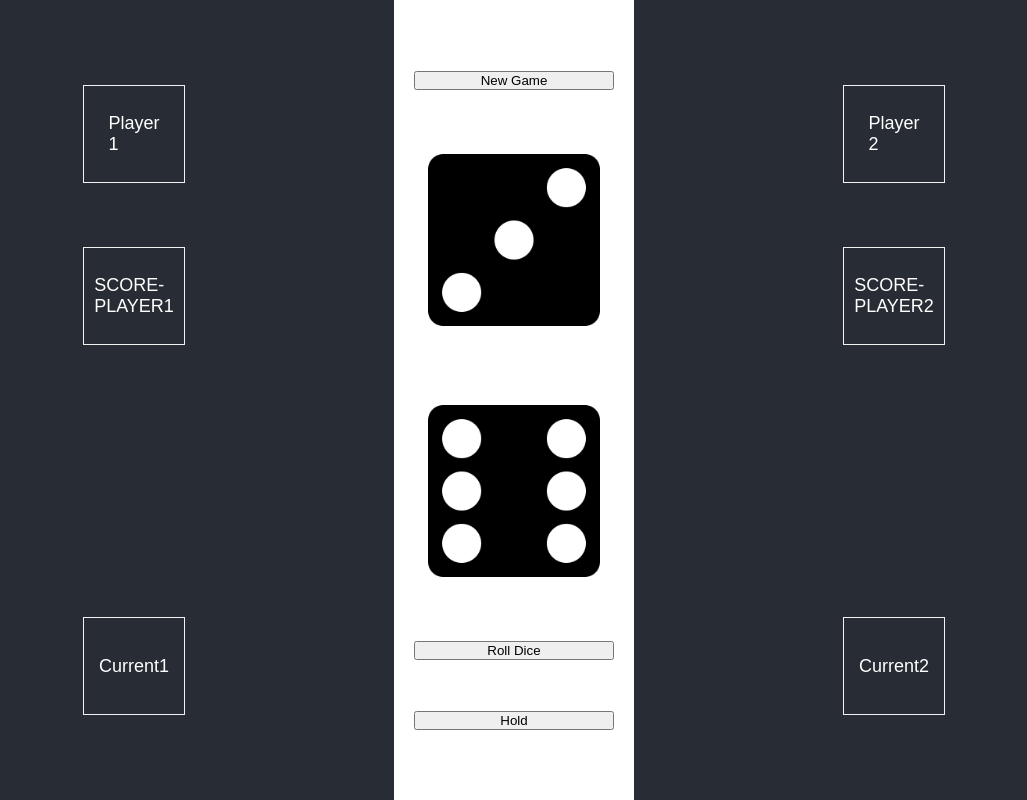
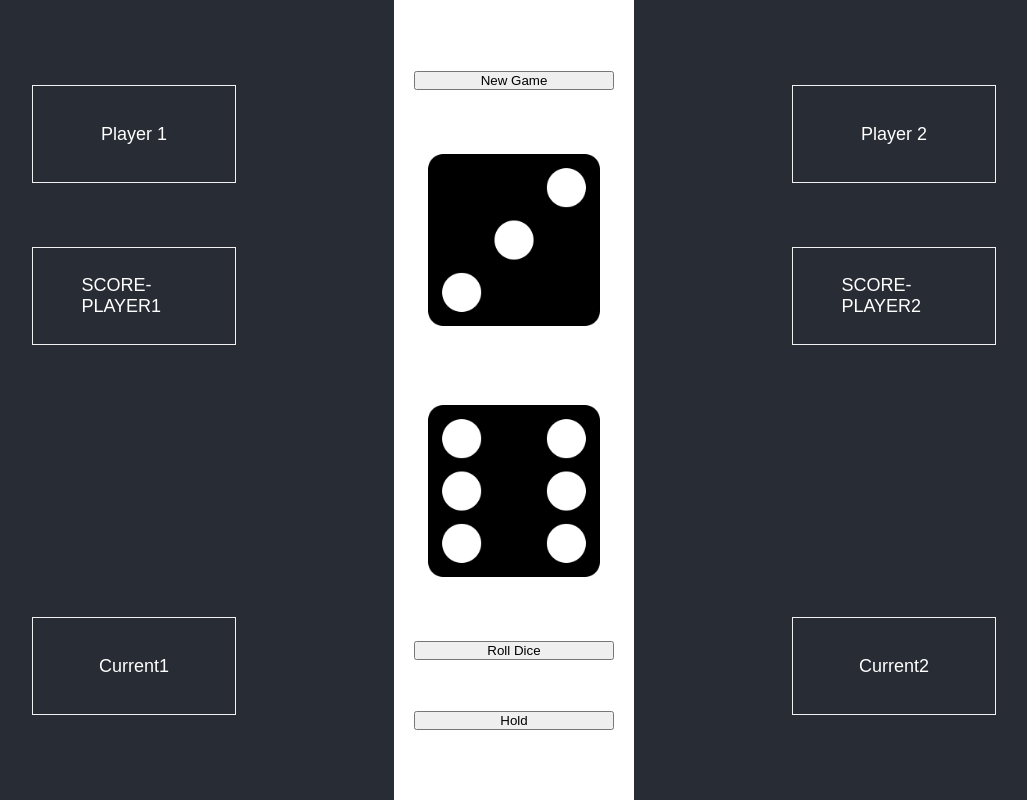
Before and after one commit to sivanxpeer/weekend8-dice-game, a React (Create React App) app: page / in a window 1280 px wide. Shown: the whole page, without its empty margins (126-1153 px from the left). Built offline with nearby package versions, Linux system fonts and the light colour scheme; the HTML template or start-up script is replaced by a standard one.

Commit message:
player component style

```diff
--- a/src/components/Dice/Dice.jsx
+++ b/src/components/Dice/Dice.jsx
@@ -9,10 +9,6 @@ import './Dice.css'
 // image6 = import(/assets/images / dice_icon_06);
 
 const DiceImage = ["image-1", "image-2", "image-3", "image-4", "image-5", "image-6"];
-
-// rollDice=()=>{
-
-// }
 
 export default class Dice extends React.Component {
 
--- a/src/components/Player/Player.css
+++ b/src/components/Player/Player.css
@@ -22,7 +22,7 @@
 
 
   .player-style{
-    width: 20%;
+    width: 40%;
     height: 10%;
     display: flex;
     justify-content:center;
--- a/src/components/Player/Player.jsx
+++ b/src/components/Player/Player.jsx
@@ -17,7 +17,6 @@ export default class Player extends React.Component {
           turn: false,
           winner: false,
           score:0,
-        //   activeColor: false,
          }
     }
     render = () => {
```
